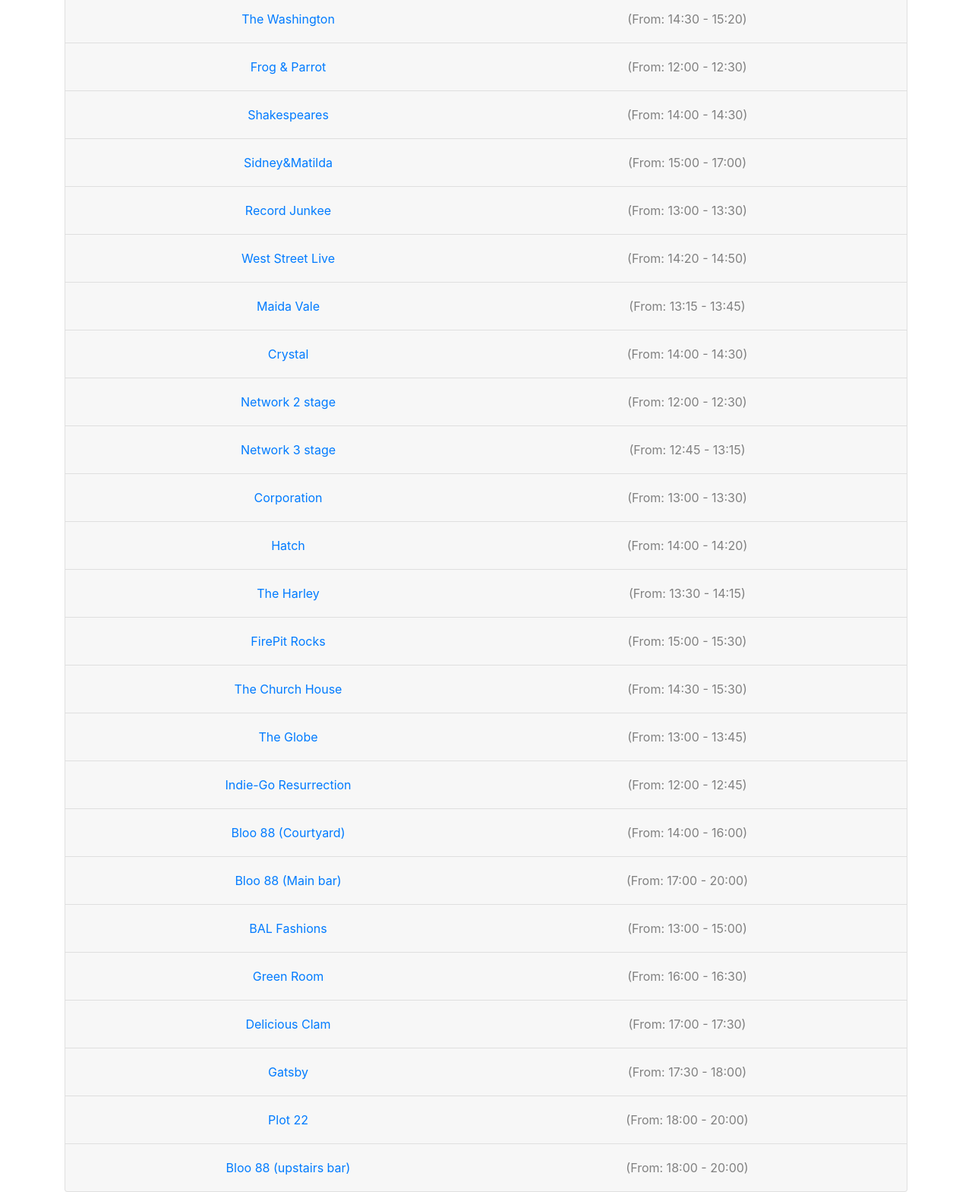
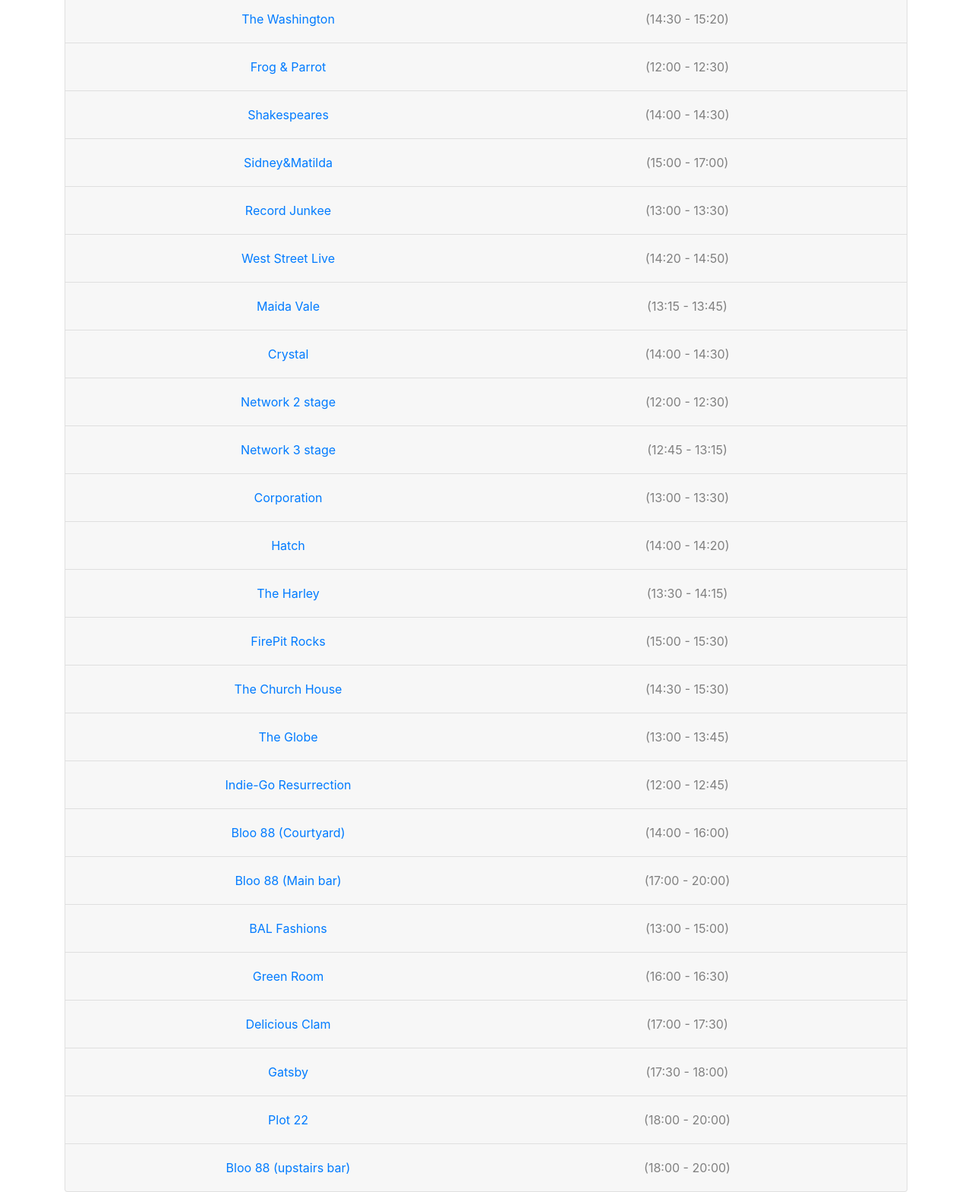
Before and after one commit to andrewrlee/tramlines2022, a website: page index.html in a window 1280 px wide. Shown: the part 420-1989 px from the top of the page at 76% size. Drawn offline with nearby package versions, Linux system fonts and the light colour scheme.

Commit message:
more display

```diff
--- a/index.html
+++ b/index.html
@@ -29,7 +29,7 @@
                                     <span>
                                         Pax In The Park                                    </span>
                                     <span style="color: grey;font-weight: 400;">&nbsp;
-                                        (From: 12:00 - 12:30)
+                                        (12:00 - 12:30)
                                     </span>
                                 </button>
                             </h2>
@@ -64,7 +64,7 @@
                                     <span>
                                         The Washington                                    </span>
                                     <span style="color: grey;font-weight: 400;">&nbsp;
-                                        (From: 14:30 - 15:20)
+                                        (14:30 - 15:20)
                                     </span>
                                 </button>
                             </h2>
@@ -98,7 +98,7 @@
                                     <span>
                                         Frog &amp; Parrot                                    </span>
                                     <span style="color: grey;font-weight: 400;">&nbsp;
-                                        (From: 12:00 - 12:30)
+                                        (12:00 - 12:30)
                                     </span>
                                 </button>
                             </h2>
@@ -136,7 +136,7 @@
                                     <span>
                                         Shakespeares                                    </span>
                                     <span style="color: grey;font-weight: 400;">&nbsp;
-                                        (From: 14:00 - 14:30)
+                                        (14:00 - 14:30)
                                     </span>
                                 </button>
                             </h2>
@@ -172,7 +172,7 @@
                                     <span>
                                         Sidney&amp;Matilda                                    </span>
                                     <span style="color: grey;font-weight: 400;">&nbsp;
-                                        (From: 15:00 - 17:00)
+                                        (15:00 - 17:00)
                                     </span>
                                 </button>
                             </h2>
@@ -207,7 +207,7 @@
                                     <span>
                                         Record Junkee                                    </span>
                                     <span style="color: grey;font-weight: 400;">&nbsp;
-                                        (From: 13:00 - 13:30)
+                                        (13:00 - 13:30)
                                     </span>
                                 </button>
                             </h2>
@@ -246,7 +246,7 @@
                                     <span>
                                         West Street Live                                    </span>
                                     <span style="color: grey;font-weight: 400;">&nbsp;
-                                        (From: 14:20 - 14:50)
+                                        (14:20 - 14:50)
                                     </span>
                                 </button>
                             </h2>
@@ -284,7 +284,7 @@
                                     <span>
                                         Maida Vale                                    </span>
                                     <span style="color: grey;font-weight: 400;">&nbsp;
-                                        (From: 13:15 - 13:45)
+                                        (13:15 - 13:45)
                                     </span>
                                 </button>
                             </h2>
@@ -319,7 +319,7 @@
                                     <span>
                                         Crystal                                    </span>
                                     <span style="color: grey;font-weight: 400;">&nbsp;
-                                        (From: 14:00 - 14:30)
+                                        (14:00 - 14:30)
                                     </span>
                                 </button>
                             </h2>
@@ -355,7 +355,7 @@
                                     <span>
                                         Network 2 stage                                    </span>
                                     <span style="color: grey;font-weight: 400;">&nbsp;
-                                        (From: 12:00 - 12:30)
+                                        (12:00 - 12:30)
                                     </span>
                                 </button>
                             </h2>
@@ -392,7 +392,7 @@
                                     <span>
                                         Network 3 stage                                    </span>
                                     <span style="color: grey;font-weight: 400;">&nbsp;
-                                        (From: 12:45 - 13:15)
+                                        (12:45 - 13:15)
                                     </span>
                                 </button>
                             </h2>
@@ -428,7 +428,7 @@
                                     <span>
                                         Corporation                                    </span>
                                     <span style="color: grey;font-weight: 400;">&nbsp;
-                                        (From: 13:00 - 13:30)
+                                        (13:00 - 13:30)
                                     </span>
                                 </button>
                             </h2>
@@ -464,7 +464,7 @@
                                     <span>
                                         Hatch                                    </span>
                                     <span style="color: grey;font-weight: 400;">&nbsp;
-                                        (From: 14:00 - 14:20)
+                                        (14:00 - 14:20)
                                     </span>
                                 </button>
                             </h2>
@@ -503,7 +503,7 @@
                                     <span>
                                         The Harley                                    </span>
                                     <span style="color: grey;font-weight: 400;">&nbsp;
-                                        (From: 13:30 - 14:15)
+                                        (13:30 - 14:15)
                                     </span>
                                 </button>
                             </h2>
@@ -537,7 +537,7 @@
                                     <span>
                                         FirePit Rocks                                    </span>
                                     <span style="color: grey;font-weight: 400;">&nbsp;
-                                        (From: 15:00 - 15:30)
+                                        (15:00 - 15:30)
                                     </span>
                                 </button>
                             </h2>
@@ -571,7 +571,7 @@
                                     <span>
                                         The Church House                                    </span>
                                     <span style="color: grey;font-weight: 400;">&nbsp;
-                                        (From: 14:30 - 15:30)
+                                        (14:30 - 15:30)
                                     </span>
                                 </button>
                             </h2>
@@ -602,7 +602,7 @@
                                     <span>
                                         The Globe                                    </span>
                                     <span style="color: grey;font-weight: 400;">&nbsp;
-                                        (From: 13:00 - 13:45)
+                                        (13:00 - 13:45)
                                     </span>
                                 </button>
                             </h2>
@@ -634,7 +634,7 @@
                                     <span>
                                         Indie-Go Resurrection                                    </span>
                                     <span style="color: grey;font-weight: 400;">&nbsp;
-                                        (From: 12:00 - 12:45)
+                                        (12:00 - 12:45)
                                     </span>
                                 </button>
                             </h2>
@@ -669,7 +669,7 @@
                                     <span>
                                         Bloo 88 (Courtyard)                                    </span>
                                     <span style="color: grey;font-weight: 400;">&nbsp;
-                                        (From: 14:00 - 16:00)
+                                        (14:00 - 16:00)
                                     </span>
                                 </button>
                             </h2>
@@ -700,7 +700,7 @@
                                     <span>
                                         Bloo 88 (Main bar)                                    </span>
                                     <span style="color: grey;font-weight: 400;">&nbsp;
-                                        (From: 17:00 - 20:00)
+                                        (17:00 - 20:00)
                                     </span>
                                 </button>
                             </h2>
@@ -729,7 +729,7 @@
                                     <span>
                                         BAL Fashions                                    </span>
                                     <span style="color: grey;font-weight: 400;">&nbsp;
-                                        (From: 13:00 - 15:00)
+                                        (13:00 - 15:00)
                                     </span>
                                 </button>
                             </h2>
@@ -765,7 +765,7 @@
                                     <span>
                                         Green Room                                    </span>
                                     <span style="color: grey;font-weight: 400;">&nbsp;
-                                        (From: 16:00 - 16:30)
+                                        (16:00 - 16:30)
                                     </span>
                                 </button>
                             </h2>
@@ -795,7 +795,7 @@
                                     <span>
                                         Delicious Clam                                    </span>
                                     <span style="color: grey;font-weight: 400;">&nbsp;
-                                        (From: 17:00 - 17:30)
+                                        (17:00 - 17:30)
                                     </span>
                                 </button>
                             </h2>
@@ -829,7 +829,7 @@
                                     <span>
                                         Gatsby                                    </span>
                                     <span style="color: grey;font-weight: 400;">&nbsp;
-                                        (From: 17:30 - 18:00)
+                                        (17:30 - 18:00)
                                     </span>
                                 </button>
                             </h2>
@@ -862,7 +862,7 @@
                                     <span>
                                         Plot 22                                    </span>
                                     <span style="color: grey;font-weight: 400;">&nbsp;
-                                        (From: 18:00 - 20:00)
+                                        (18:00 - 20:00)
                                     </span>
                                 </button>
                             </h2>
@@ -899,7 +899,7 @@
                                     <span>
                                         Bloo 88 (upstairs bar)                                    </span>
                                     <span style="color: grey;font-weight: 400;">&nbsp;
-                                        (From: 18:00 - 20:00)
+                                        (18:00 - 20:00)
                                     </span>
                                 </button>
                             </h2>
```
